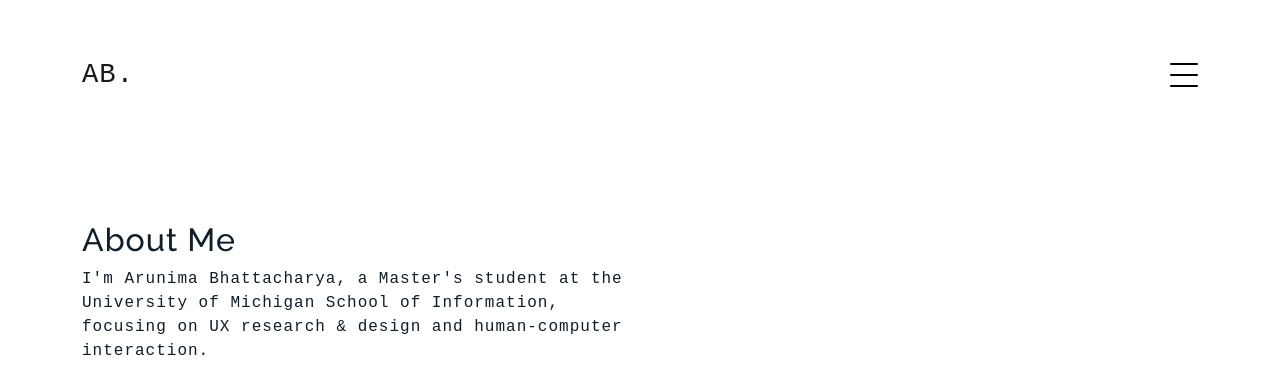
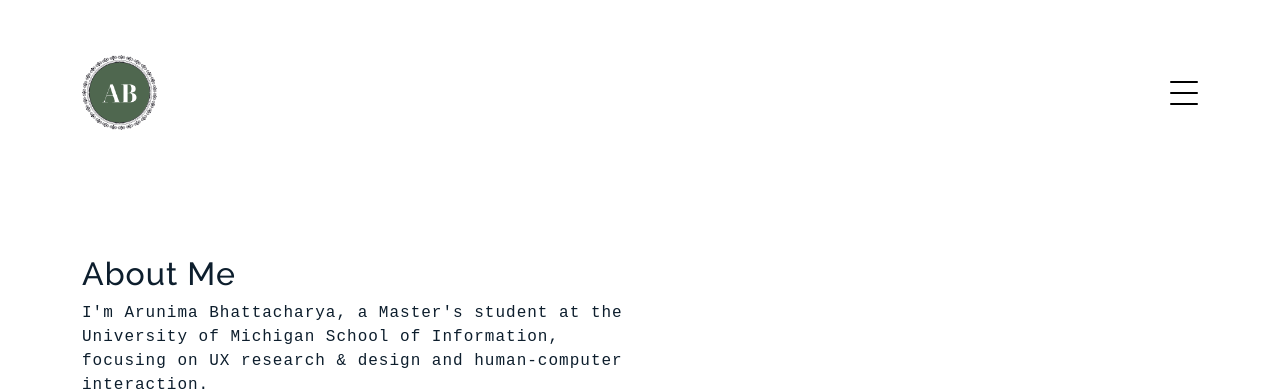
Before and after one commit to arunimab/portfolio, a plain HTML site: page about.html in a window 1280 px wide. Shown: the top 391 px of the page. Drawn offline with Linux system fonts and the light colour scheme; a web font is replaced by a local one.

Commit message:
updating site logo on every page

```diff
--- a/about.html
+++ b/about.html
@@ -61,7 +61,7 @@
 
   <nav class="navbar navbar-light custom-navbar">
     <div class="container">
-      <a class="navbar-brand" href="index.html">AB.</a>
+      <a class="navbar-brand" href="index.html"><img src="assets/img/portfolio_logo.png" alt="Portfolio logo with initials AB" width="75"></a>
       <a href="#" class="burger" data-bs-toggle="collapse" data-bs-target="#main-navbar">
         <span></span>
       </a>
```
Also changed, not shown: contact.html (+1 -1 lines), healthcare-portal.html (+1 -1 lines), index.html (+1 -1 lines), works.html (+1 -1 lines).
